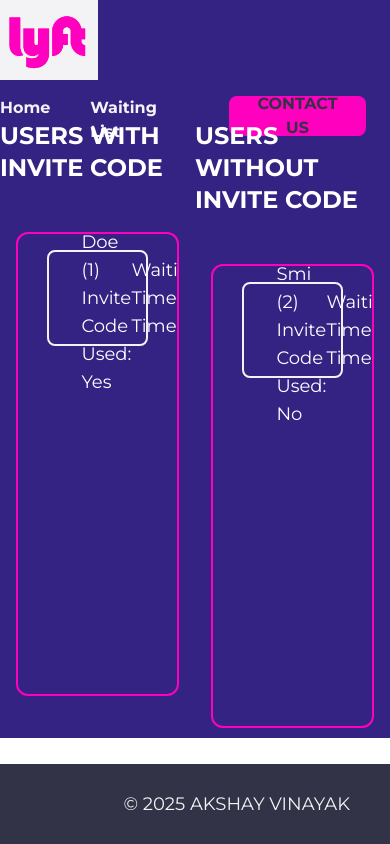
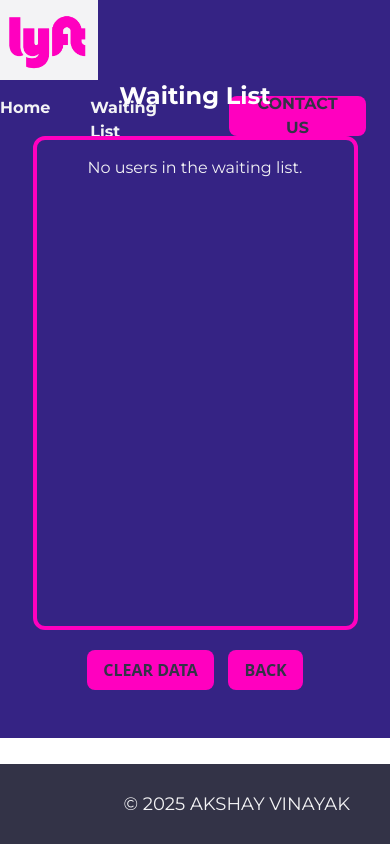
Before and after one commit to akshaykaran/time-traveller-app, a React (Create React App) app: page /waiting-list in a window 390 px wide. Built offline with nearby package versions, Linux system fonts and the light colour scheme.

Commit message:
making the app responsive

```diff
--- a/src/Components/UserCard.js
+++ /dev/null
@@ -1,41 +0,0 @@
-import React from "react";
-
-const UserCard = (props) => {
-  const { userData } = props;
-  if (!userData || !userData.car) {
-    return (
-      <div className="flex justify-center h-full">
-        <div className="w-5/6 p-4">
-          <h1 className="text-white font-montserrat text-lg">
-            User Data Not Found
-          </h1>
-        </div>
-      </div>
-    );
-  }
-  return (
-    <div className="flex justify-center w-full mb-4">
-      <div className="w-5/6 p-4">
-        <div className=" h-24 border-2 border-customWhite rounded-lg flex justify-evenly items-center">
-          <div className=" w-28 h-26 p-4">
-            <img src={userData.car} alt="radom-car" />
-          </div>
-          <div>
-            <h1 className="text-white font-montserrat text-lg">
-              {userData.name} ({userData.position})
-            </h1>
-            <h1 className="text-white font-montserrat text-lg">
-              Invite Code Used: {userData.hasInviteCode ? "Yes" : "No"}
-            </h1>
-          </div>
-          <div>
-            <h1 className="text-white font-montserrat text-lg">Waiting Time</h1>
-            <h1 className="text-white font-montserrat text-lg">Time</h1>
-          </div>
-        </div>
-      </div>
-    </div>
-  );
-};
-
-export default UserCard;
--- a/src/Components/WaitingList.js
+++ /dev/null
@@ -1,63 +0,0 @@
-import React from "react";
-import UserCard from "./UserCard";
-import { waitingListData } from "../utils/mockfile";
-import { useLocation } from "react-router";
-
-const WaitingList = () => {
-  const location = useLocation();
-  console.log("location", location);
-  const waitingList = location.state?.waitingList || waitingListData;
-
-  const usersWithInviteCode = waitingList.filter((user) => user.hasInviteCode);
-  const usersWithoutInviteCode = waitingList.filter(
-    (user) => !user.hasInviteCode
-  );
-
-  return (
-    <div className="w-full h-[78vh] bg-customBlue flex lg:px-14 sm:px-10 overflow-hidden">
-      <div className="w-3/6 mt-10">
-        <div className="flex justify-center items-center">
-          <h1 className="text-2xl font-montserrat font-bold text-white align-middle mb-12">
-            USERS WITH INVITE CODE
-          </h1>
-        </div>
-        <div className="flex justify-center h-full">
-          <div className="w-5/6 h-3/4 border-2 border-customPink rounded-xl overflow-y-auto">
-            {usersWithInviteCode.length > 0 ? (
-              usersWithInviteCode.map((userData, index) => (
-                <UserCard userData={userData} key={index} />
-              ))
-            ) : (
-              <p className="text-white font-montserrat text-center mt-4">
-                No users with invite codes.
-              </p>
-            )}
-          </div>
-        </div>
-      </div>
-
-      <div className="w-3/6 mt-10">
-        <div className="flex justify-center items-center">
-          <h1 className="text-2xl font-montserrat font-bold text-white align-middle mb-12">
-            USERS WITHOUT INVITE CODE
-          </h1>
-        </div>
-        <div className="flex justify-center h-full">
-          <div className="w-5/6 h-3/4 border-2 border-customPink rounded-xl overflow-y-auto">
-            {usersWithoutInviteCode.length > 0 ? (
-              usersWithoutInviteCode.map((userData, index) => (
-                <UserCard userData={userData} key={index} />
-              ))
-            ) : (
-              <p className="text-white font-montserrat text-center mt-4">
-                No users without invite codes.
-              </p>
-            )}
-          </div>
-        </div>
-      </div>
-    </div>
-  );
-};
-
-export default WaitingList;
--- /dev/null
+++ b/src/pages/ContactUs.js
@@ -0,0 +1,22 @@
+import React from "react";
+import notfound from "../assets/images/notfound.PNG";
+
+function ContactUs() {
+  return (
+    <div className="relative w-full h-[78vh] bg-customBlue flex justify-center items-center lg:px-14 sm:px-10 overflow-hidden p-20 ">
+      <div className="w-80">
+        <h1 className="text-8xl text-customWhite font-montserrat font-bold">
+          404
+        </h1>
+        <h3 className="text-customWhite font-montserrat">
+          Page Not Found! Maybe under construction...
+        </h3>
+      </div>
+      <div className="w-60 h-60">
+        <img src={notfound} alt="" />
+      </div>
+    </div>
+  );
+}
+
+export default ContactUs;
--- a/src/Components/Home.js
+++ b/src/pages/Home.js
@@ -1,60 +1,55 @@
-import React from "react";
-import { useState } from "react";
+import React, { useState } from "react";
 import cars from "../assets/images/waiting_times1.png";
-import useValidation from "../utils/useValidation";
-import { validInviteCodes, waitingListData } from "../utils/mockfile";
+import { validInviteCodes, getRandomCar } from "../utils/mockfile";
 import { useNavigate } from "react-router";
-import { useWaitingList } from "../utils/useWaitingList";
-import { getRandomCar } from "../utils/mockfile";
 
 const Home = () => {
   const [userName, setUserName] = useState("");
-  const [inviteCode, setInviteCode] = useState("abc123");
-  const [visible, setVisible] = useState(false);
+  const [inviteCode, setInviteCode] = useState("");
   const [error, setError] = useState("");
-  const validCodes = validInviteCodes;
   const navigate = useNavigate();
 
-  const [waitingList, addUserToList] = useWaitingList(waitingListData);
-
-  const code = useValidation(inviteCode, validCodes);
-
   const handleClick = () => {
-    setVisible(true);
     if (!userName.trim()) {
       setError("User Name is required!");
       return;
     }
     setError("");
-    addUserToList(userName, code);
 
-    const updatedList = [
-      ...waitingList,
-      {
-        name: userName,
-        hasInviteCode: code,
-        position: code
-          ? waitingList.filter((user) => user.hasInviteCode).length + 1
-          : waitingList.length + 1,
-        car: getRandomCar(),
-      },
-    ];
+    const currentList = JSON.parse(localStorage.getItem("waitingList")) || [];
 
-    navigate("/waiting-list", { state: { waitingList: updatedList } });
+    const hasInviteCode = validInviteCodes.includes(inviteCode);
+
+    const newUser = {
+      name: userName,
+      hasInviteCode,
+      position: hasInviteCode
+        ? currentList.filter((user) => user.hasInviteCode).length + 1
+        : currentList.length + 1,
+      car: getRandomCar(),
+    };
+
+    const updatedList = hasInviteCode
+      ? [newUser, ...currentList]
+      : [...currentList, newUser];
+
+    localStorage.setItem("waitingList", JSON.stringify(updatedList));
+
+    navigate("/waiting-list");
   };
 
   return (
-    <div className="relative w-full h-full bg-customBlue flex lg:px-14 sm:px-10 overflow-hidden">
+    <div className="relative w-full lg:h-full md:h-full xl:h-full bg-customBlue flex lg:px-14 sm:px-10 overflow-hodden">
       <div className="lg:w-1/3 md:w-2/5 sm:w-2/6 flex justify-center flex-wrap">
-        <div className="w-56 h-[78vh] bg-customWhite object-cover"></div>
+        <div className="lg:w-56 sm:w-52 h-[78vh] bg-customWhite object-cover"></div>
         <img
-          className="w-[30%] h-[56%] absolute top-64 left-30"
+          className="lg:w-96 md:w-80 sm:w-72 xs:w-60 lg:h-96 md:h-80 sm:h-72 xs:h-60 absolute lg:top-48 md:top-60 sm:top-72 left-30"
           src={cars}
           alt="carsImage"
         />
       </div>
 
-      <div className="p-20">
+      <div className="p-20 lg:w-2/3 md:w-3/5 sm:w-4/6">
         <div className="flex justify-center mb-10">
           <h1 className="text-customWhite font-bold font-montserrat text-4xl align-middle">
             TIME TRAVELLER
@@ -78,7 +73,7 @@ const Home = () => {
           onChange={(e) => setUserName(e.target.value)}
         />
         {error && <p className="text-red-500 text-sm mb-4">{error}</p>}
-        <label htmlFor="user" className="font-montserrat text-customWhite ">
+        <label htmlFor="user" className="font-montserrat text-customWhite">
           INVITE CODE
         </label>
         <input
@@ -95,13 +90,6 @@ const Home = () => {
             SUBMIT
           </button>
         </div>
-        {visible && (
-          <div className="mt-8">
-            <h1 className="text-lg font-montserrat text-customWhite">
-              Hello {userName} Let's Check your Invite Code "{inviteCode}"
-            </h1>
-          </div>
-        )}
       </div>
     </div>
   );
--- /dev/null
+++ b/src/pages/WaitingList.js
@@ -0,0 +1,79 @@
+import { useNavigate } from "react-router";
+
+const WaitingList = () => {
+  const navigate = useNavigate();
+  const waitingList = JSON.parse(localStorage.getItem("waitingList")) || [];
+
+  const handleBack = () => {
+    navigate("/");
+  };
+
+  const handleClear = () => {
+    localStorage.clear();
+    window.location.reload();
+  };
+
+  return (
+    <div className="w-full h-[78vh] bg-customBlue flex flex-col items-center overflow-hidden">
+      <h1 className="text-2xl font-montserrat font-bold text-white mb-6">
+        Waiting List
+      </h1>
+      <div className="w-5/6 h-3/4 border-4 border-customPink rounded-xl overflow-y-auto bg-transparant">
+        {waitingList.length > 0 ? (
+          <ul>
+            {waitingList.map((user, index) => (
+              <li
+                key={index}
+                className="flex justify-between items-center border-b border-customPink py-4 px-6"
+              >
+                <div className="flex items-center">
+                  <img
+                    src={user.car}
+                    alt="car"
+                    className="w-22 h-[72px] mr-4"
+                  />
+                  <div>
+                    <p className="text-xl font-bold font-montserrat text-customWhite">
+                      {user.name}
+                    </p>
+                    <p className="text-sm text-gray-400">
+                      Invite Code Used: {user.hasInviteCode ? "Yes" : "No"}
+                    </p>
+                  </div>
+                </div>
+                <div>
+                  <p className="text-xl font-bold font-montserrat text-customWhite">
+                    Position: {index + 1}
+                  </p>
+                  <p className="text-sm text-gray-400">
+                    Wait Time: {index + 1} day(s)
+                  </p>
+                </div>
+              </li>
+            ))}
+          </ul>
+        ) : (
+          <p className="text-center font-montserrat mt-4 text-customWhite">
+            No users in the waiting list.
+          </p>
+        )}
+      </div>
+      <div className="w-full mt-5 flex justify-around px-20">
+        <button
+          className="lg:w-44 md:w-44 h-10 px-4 font-bold flex justify-center items-center bg-customPink text-customBlack rounded-lg lg:text-lg md:text-sm sm:text-xs"
+          onClick={handleClear}
+        >
+          CLEAR DATA
+        </button>
+        <button
+          className="lg:w-44 md:w-44 h-10 px-4 font-bold flex justify-center items-center bg-customPink text-customBlack rounded-lg lg:text-lg md:text-sm sm:text-xs"
+          onClick={handleBack}
+        >
+          BACK
+        </button>
+      </div>
+    </div>
+  );
+};
+
+export default WaitingList;
--- a/src/utils/useWaitingList.js
+++ /dev/null
@@ -1,22 +0,0 @@
-import { useState } from "react";
-import { getRandomCar } from "./mockfile";
-export const useWaitingList = (initialList) => {
-  const [waitingList, setWaitingList] = useState(initialList);
-
-  const addUserToList = (name, hasInviteCode) => {
-    const newPosition = hasInviteCode
-      ? waitingList.filter((user) => user.hasInviteCode).length + 1
-      : waitingList.length + 1;
-
-    const newUser = {
-      name,
-      hasInviteCode,
-      position: newPosition,
-      car: getRandomCar(),
-    };
-
-    setWaitingList([...waitingList, newUser]);
-  };
-
-  return [waitingList, addUserToList];
-};
```
Also changed, not shown: src/App.js (+7 -2 lines), src/assets/images/notfound.PNG (added).
